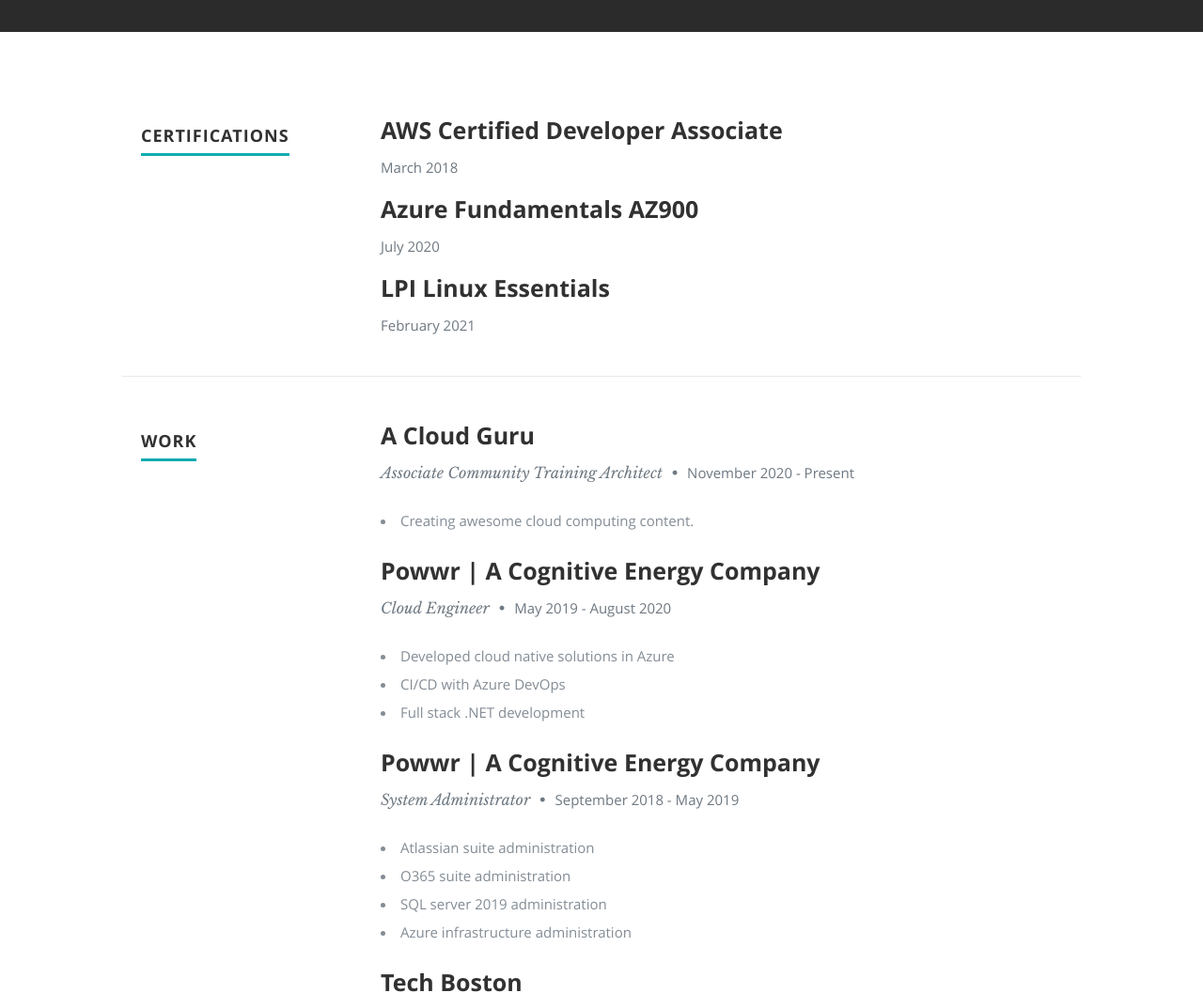
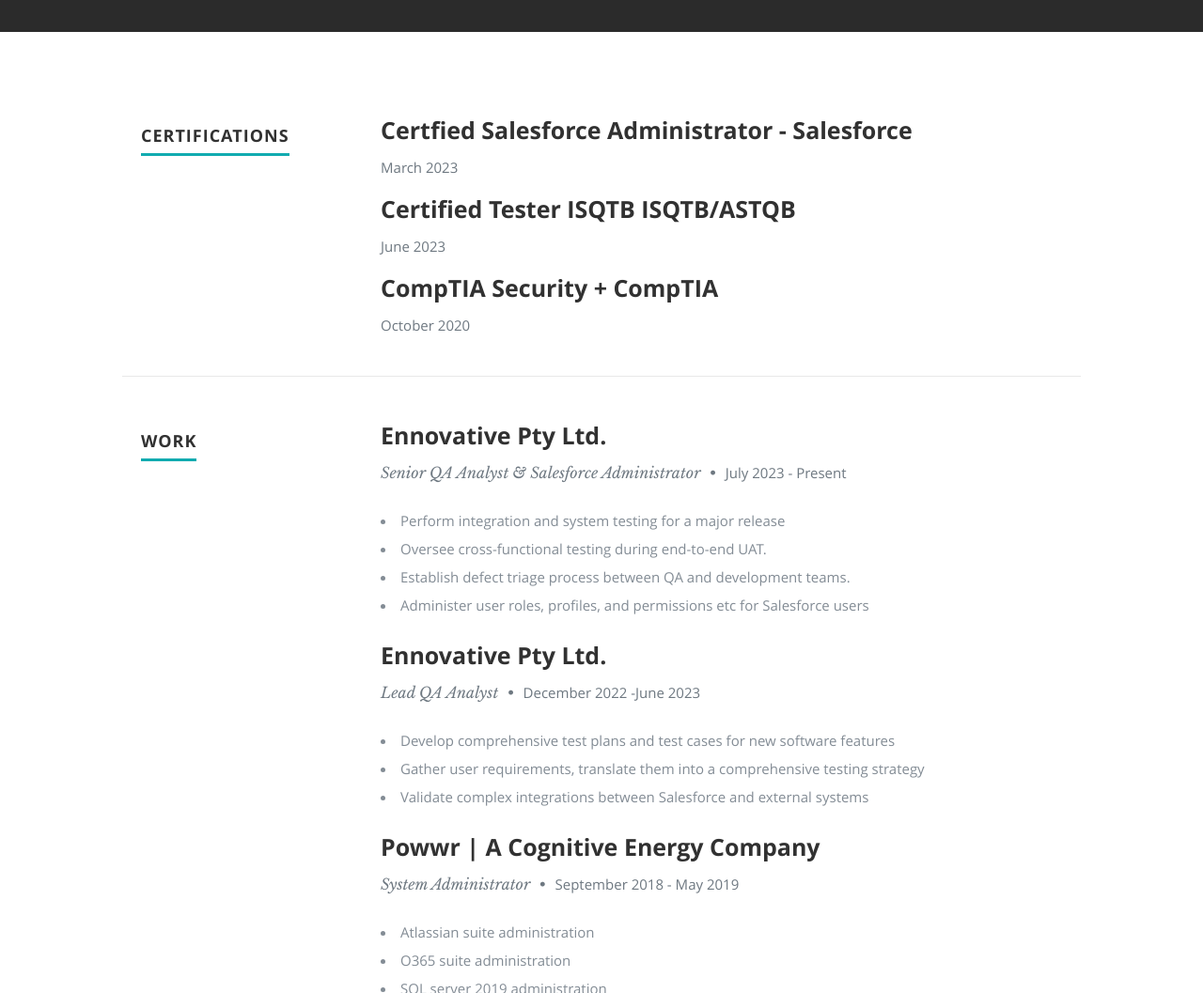
Before and after one commit to philsec-cloud/azure-resume, a plain HTML site: page frontend/index.html in a window 1280 px wide. Shown: the part 1120-2177 px from the top of the page at 94% size. Drawn offline with nearby package versions, Linux system fonts and the light colour scheme; no server answers.

Commit message:
Updated the certifications & work history

```diff
--- a/frontend/index.html
+++ b/frontend/index.html
@@ -120,8 +120,8 @@
 
                <div class="twelve columns">
 
-                  <h3>AWS Certified Developer Associate</h3>
-                  <p class="info"><em class="date">March 2018</em></p>
+                  <h3> Certfied Salesforce Administrator - Salesforce</h3>
+                  <p class="info"><em class="date">March 2023</em></p>
 
                </div>
 
@@ -131,8 +131,8 @@
 
                <div class="twelve columns">
 
-                  <h3>Azure Fundamentals AZ900</h3>
-                  <p class="info"><em class="date">July 2020</em></p>
+                  <h3> Certified Tester ISQTB ISQTB/ASTQB</h3>
+                  <p class="info"><em class="date" >June 2023</em></p>
 
                </div>
 
@@ -142,8 +142,8 @@
 
                <div class="twelve columns">
 
-                  <h3>LPI Linux Essentials</h3>
-                  <p class="info"><em class="date">February 2021</em></p>
+                  <h3>CompTIA Security + CompTIA</h3>
+                  <p class="info"><em class="date">October 2020</em></p>
 
                </div>
 
@@ -168,11 +168,14 @@
 
                <div class="twelve columns">
 
-                  <h3>A Cloud Guru</h3>
-                  <p class="info">Associate Community Training Architect <span>&bull;</span> <em class="date">November 2020 - Present</em></p>
+                  <h3>Ennovative Pty Ltd.</h3>
+                  <p class="info"> Senior QA Analyst & Salesforce Administrator <span>&bull;</span> <em class="date">July 2023 - Present</em></p>
 
                   <p>
-                  <li>Creating awesome cloud computing content.</li>
+                  <li>Perform integration and system testing for a major release</li>
+                  <li>Oversee cross-functional testing during end-to-end UAT.</li>
+                  <li>Establish defect triage process between QA and development teams.</li>
+                  <li> Administer user roles, profiles, and permissions etc for Salesforce users</li>
                   </p>
 
                </div>
@@ -183,13 +186,13 @@
 
                <div class="twelve columns">
 
-                  <h3>Powwr | A Cognitive Energy Company</h3>
-                  <p class="info">Cloud Engineer <span>&bull;</span> <em class="date">May 2019 - August 2020</em></p>
+                  <h3>Ennovative Pty Ltd.</h3>
+                  <p class="info">Lead QA Analyst <span>&bull;</span> <em class="date">December 2022 -June 2023</em></p>
 
                   <p>
-                     <li>Developed cloud native solutions in Azure</li>
-                     <li>CI/CD with Azure DevOps</li>
-                     <li>Full stack .NET development</li>
+                     <li>Develop comprehensive test plans and test cases for new software features</li>
+                     <li>Gather user requirements, translate them into a comprehensive testing strategy</li>
+                     <li>Validate complex integrations between Salesforce and external systems</li>
                   </p>
 
                </div>
```
